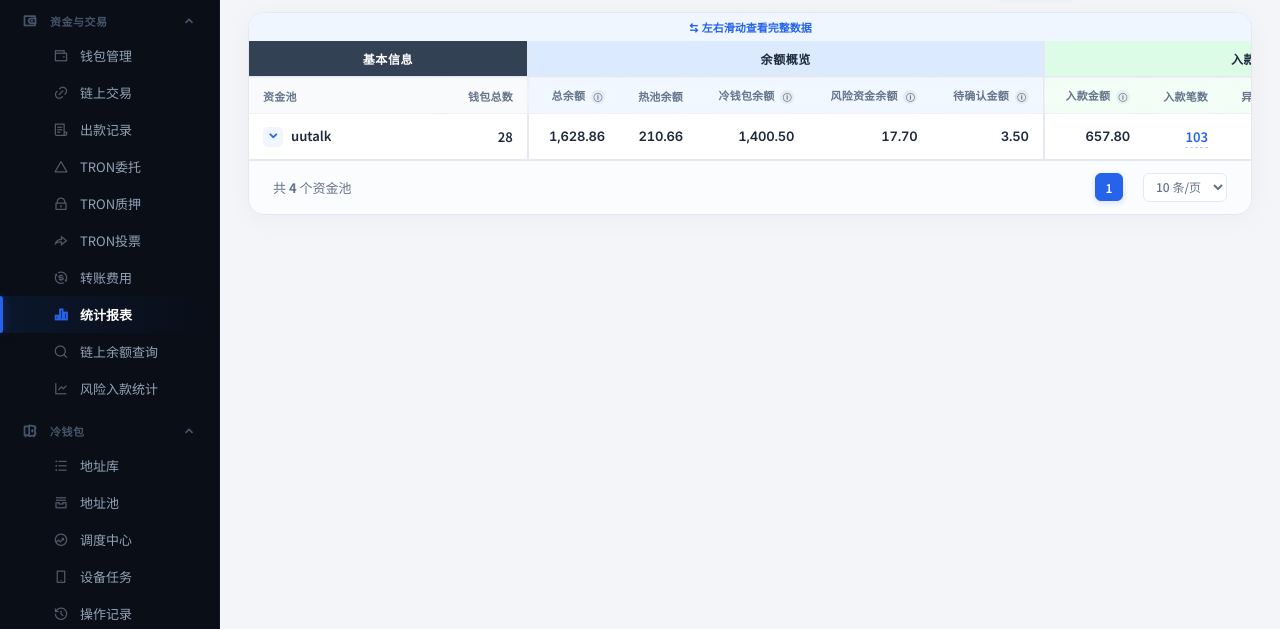
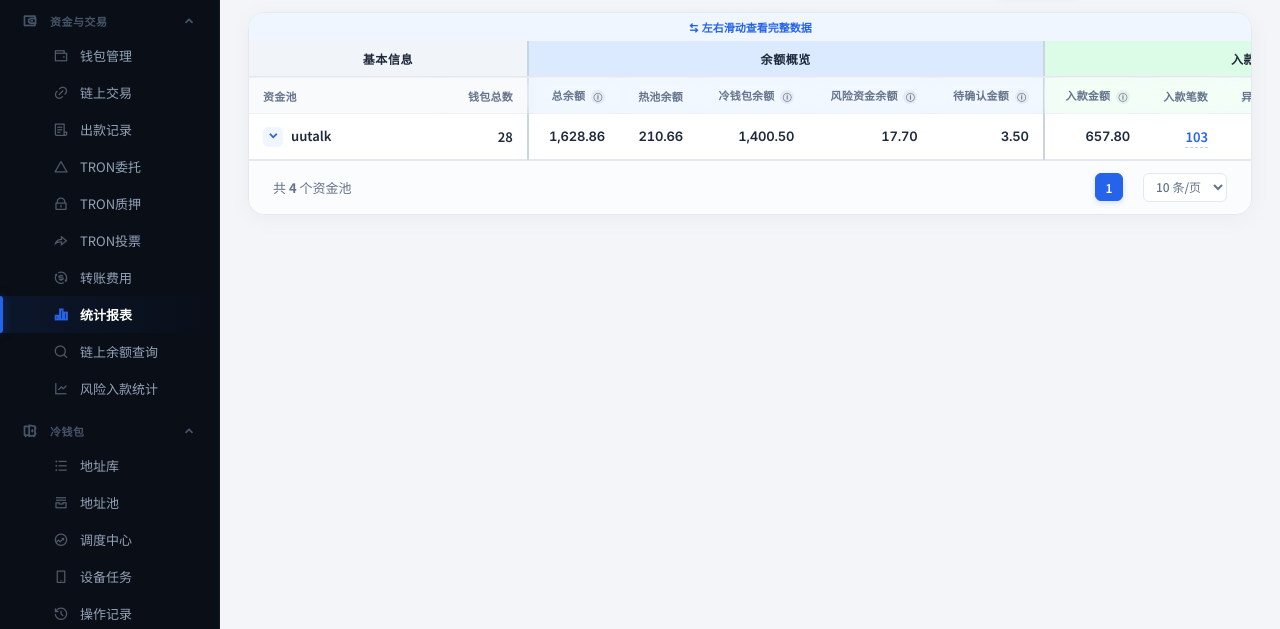
Before and after one commit to peterwong2023-bit/usdt-exchange-page, a website: page docs/mockup/stats-report.html in a window 1280 px wide. Shown: the part 171-800 px from the top of the page. Drawn offline with nearby package versions, Linux system fonts and the light colour scheme.

Commit message:
style: 基本信息表头改浅灰蓝，分组分割线加深
- --grp-info 从 #334155 改为 #f1f5f9 浅灰蓝
- 去掉 .grp-info-bg 白色文字强制覆盖
- .grp-sep 分割线从 #e5e8f0 加深到 #cbd5e1

Made-with: Cursor

```diff
--- a/docs/mockup/stats-report.html
+++ b/docs/mockup/stats-report.html
@@ -30,7 +30,7 @@
     --radius-sm: 6px;
     --radius-md: 12px;
     --radius-lg: 16px;
-    --grp-info: #334155;
+    --grp-info: #f1f5f9;
     --grp-balance: #dbeafe;
     --grp-income: #dcfce7;
     --grp-outgo: #ffedd5;
@@ -102,7 +102,7 @@
     letter-spacing: 0.6px; border-bottom: 2px solid var(--border-soft);
     color: var(--text-main); white-space: nowrap;
   }
-  .grp-info-bg { background: var(--grp-info); color: #fff !important; }
+  .grp-info-bg { background: var(--grp-info); }
   .grp-balance-bg { background: var(--grp-balance); }
   .grp-income-bg { background: var(--grp-income); }
   .grp-outgo-bg { background: var(--grp-outgo); }
@@ -160,7 +160,7 @@
   .val-neg { color: var(--danger); font-weight: 700; }
   .val-zero { color: var(--text-light); font-weight: 400; }
   .val-bold { font-weight: 700; }
-  .grp-sep { border-left: 2px solid var(--border-soft) !important; }
+  .grp-sep { border-left: 2px solid #cbd5e1 !important; }
 
   .tip-icon {
     display: inline-flex; align-items: center; justify-content: center;
```
